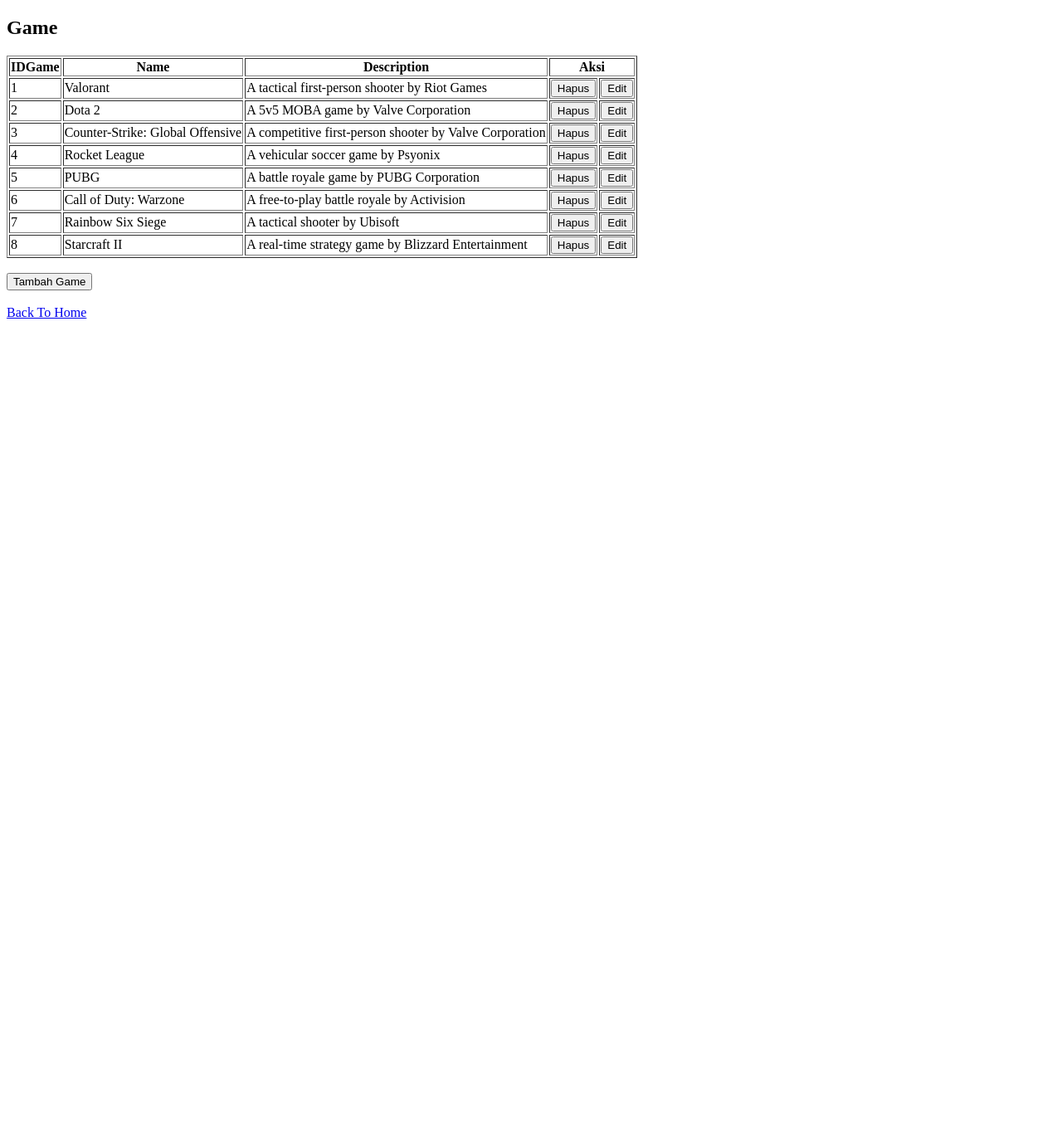
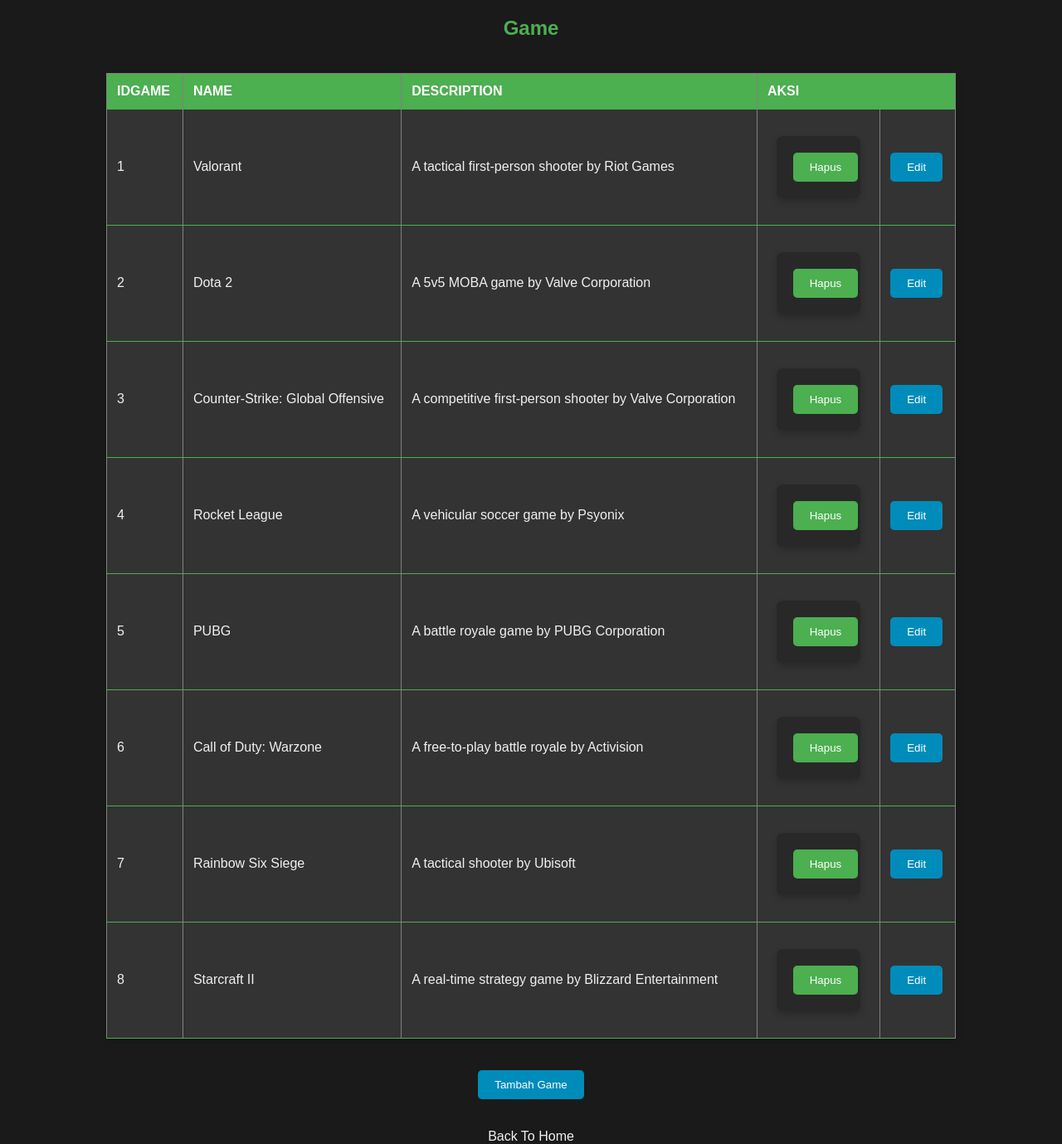
Before and after one commit to sfrditha/FSP, a PHP site: page /game.php in a window 1280 px wide. Shown: the whole page at 83% size. Before the commit the page ends 384 px from the top, so only its background shows below. Run offline with PHP 8.4, Linux system fonts and the light colour scheme; data comes from the database, SQL or seed files in the repository.

Commit message:
ini css sampe

```diff
--- /dev/null
+++ b/game.css
@@ -0,0 +1,141 @@
+/* Gaya umum untuk body */
+body {
+    font-family: 'Arial', sans-serif;
+    background-color: #1a1a1a; /* Latar belakang gelap */
+    color: #f0f0f0; /* Teks terang */
+    margin: 0;
+    padding: 0;
+    display: flex;
+    flex-direction: column;
+    align-items: center;
+    justify-content: flex-start;
+    min-height: 100vh;
+}
+
+/* Gaya untuk judul halaman */
+h2 {
+    color: #4CAF50;
+    margin-top: 20px;
+}
+
+/* Gaya untuk tabel (halaman Game) */
+table {
+    width: 80%;
+    margin: 20px auto;
+    border-collapse: collapse;
+    background-color: #282828;
+    color: #f0f0f0;
+    box-shadow: 0 4px 8px rgba(0, 0, 0, 0.2);
+    border-radius: 8px;
+}
+
+th, td {
+    padding: 12px;
+    text-align: left;
+    border-bottom: 1px solid #4CAF50;
+}
+
+th {
+    background-color: #4CAF50;
+    color: white;
+    text-transform: uppercase;
+}
+
+td {
+    background-color: #333;
+    color: #f0f0f0;
+}
+
+/* Efek hover untuk baris tabel */
+tr:hover {
+    background-color: #3a3a3a;
+}
+
+/* Gaya untuk tombol aksi (Edit, Hapus, Tambah Game) */
+button {
+    padding: 10px 20px;
+    background-color: #4CAF50; /* Tombol hijau */
+    color: white;
+    border: none;
+    border-radius: 5px;
+    cursor: pointer;
+    transition: background-color 0.3s;
+}
+
+button:hover {
+    background-color: #45a049;
+}
+
+/* Tombol khusus untuk "Tambah Game" */
+a button {
+    background-color: #008CBA; /* Tombol biru */
+}
+
+a button:hover {
+    background-color: #007BB5;
+}
+
+/* Gaya untuk form (halaman Edit Game dan Tambah Game) */
+form {
+    background-color: #282828;
+    padding: 20px;
+    border-radius: 8px;
+    box-shadow: 0 4px 8px rgba(0, 0, 0, 0.2);
+    margin: 20px auto;
+    width: 50%;
+    text-align: left;
+}
+
+label {
+    font-size: 18px;
+    color: #f0f0f0; /* Teks terang */
+}
+
+input[type="text"] {
+    width: 95%;
+    padding: 10px;
+    margin: 10px 0;
+    border-radius: 5px;
+    border: 1px solid #ddd;
+    background-color: #333;
+    color: #f0f0f0;
+}
+
+input[type="submit"] {
+    padding: 10px 20px;
+    background-color: #4CAF50;
+    color: white;
+    border: none;
+    border-radius: 5px;
+    cursor: pointer;
+    transition: background-color 0.3s;
+}
+
+input[type="submit"]:hover {
+    background-color: #45a049;
+}
+
+/* Gaya untuk link kembali ke halaman utama */
+a {
+    text-decoration: none;
+    color: #f0f0f0;
+}
+
+a:hover {
+    color: #4CAF50;
+}
+
+/* Gaya responsif */
+@media screen and (max-width: 768px) {
+    table {
+        width: 95%;
+    }
+
+    th, td {
+        padding: 10px;
+    }
+
+    form {
+        width: 80%;
+    }
+}
--- a/game.php
+++ b/game.php
@@ -11,6 +11,7 @@
 	<meta charset="utf-8">
 	<meta name="viewport" content="width=device-width, initial-scale=1">
 	<title>Game</title>
+	<link rel="stylesheet" href="game.css">
 </head>
 <body>
 	<h2>Game</h2>
--- a/game_edit.php
+++ b/game_edit.php
@@ -34,6 +34,7 @@
 <html>
 <head>
 	<title>Edit Game</title>
+	<link rel="stylesheet" href="game.css">
 </head>
 <body>
 	<h2>Edit Game</h2>
--- a/game_insert.php
+++ b/game_insert.php
@@ -22,6 +22,7 @@
 <html>
 <head>
 	<title>Tambah Game</title>
+	<link rel="stylesheet" href="game.css">
 </head>
 <body>
 	<h2>Tambah Game</h2>
--- a/team.css
+++ b/team.css
@@ -83,8 +83,9 @@ label {
     color: #f0f0f0; /* Teks terang untuk label */
 }
 
-input[type="text"], select {
-    width: 100%;
+input[type="text"] {
+    width: 70%;
+    max-width: 300px; /* Batas maksimal lebar */
     padding: 10px;
     margin: 10px 0;
     border-radius: 5px;
@@ -92,6 +93,7 @@ input[type="text"], select {
     background-color: #333;
     color: #f0f0f0;
 }
+
 
 input[type="submit"] {
     padding: 10px 20px;
--- a/team_insert.php
+++ b/team_insert.php
@@ -22,6 +22,7 @@
 <html>
 <head>
 	<title>Tambah Team</title>
+	<link rel="stylesheet" href="team.css">
 </head>
 <body>
 	<h2>Tambah Team</h2>
```
